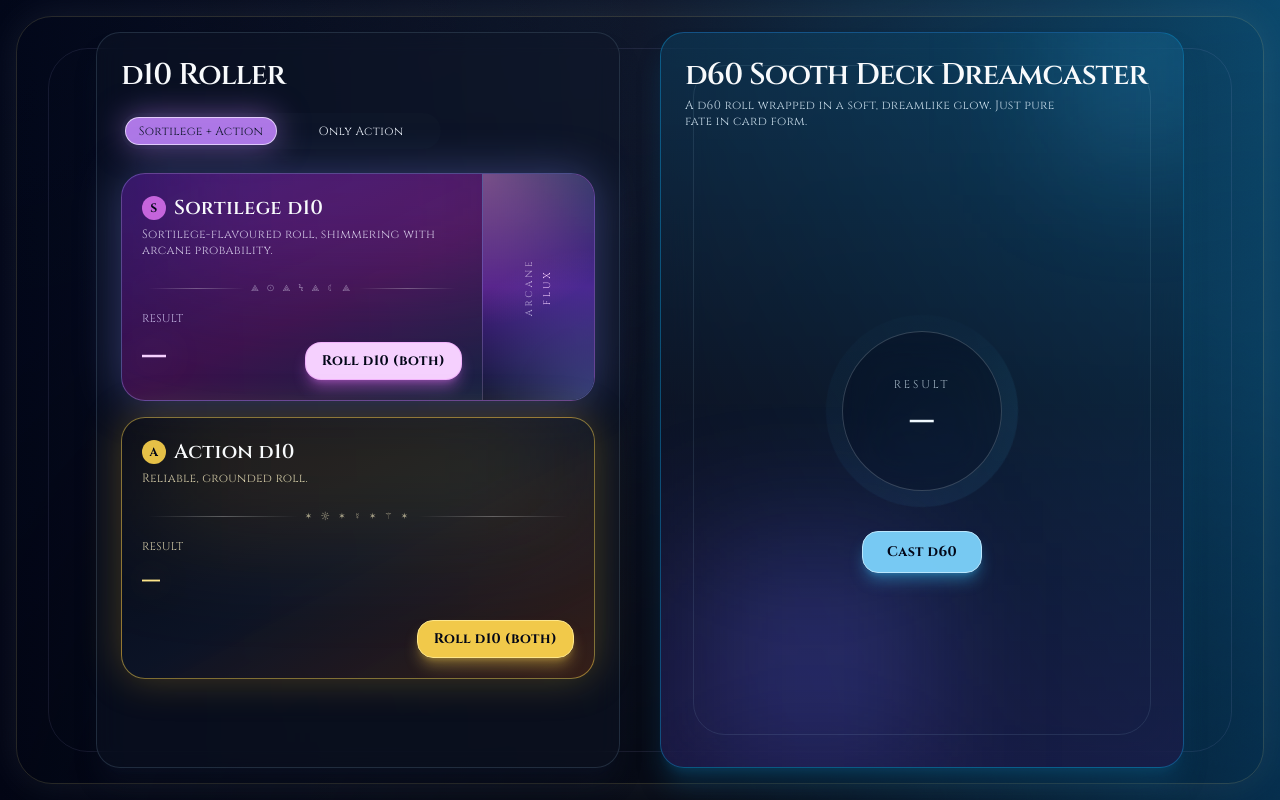
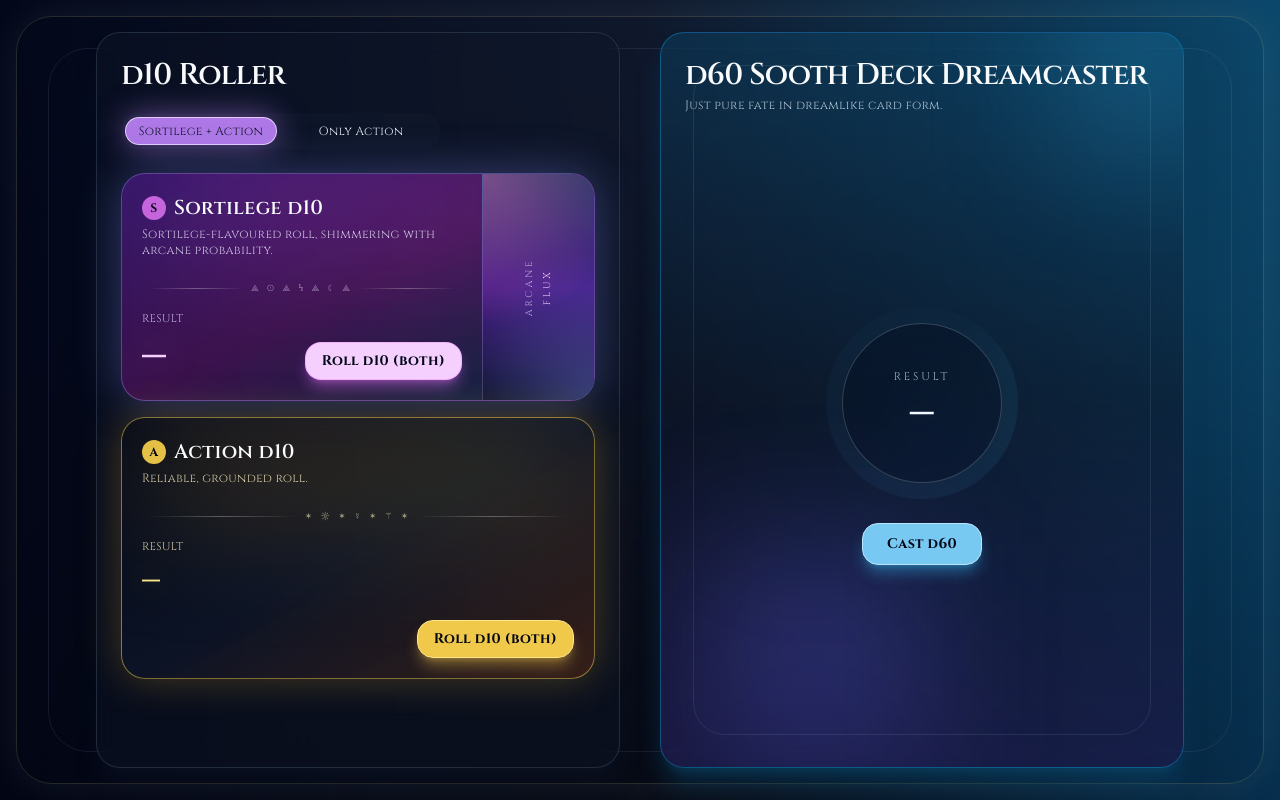
Before and after one commit to Andrea-Asaro/InvisibleSun_Roller_V2, a plain HTML site: page index.html in a window 1280 px wide. Drawn offline with nearby package versions, Linux system fonts and the light colour scheme.

Commit message:
tweaked text in dreamcaster

```diff
--- a/index.html
+++ b/index.html
@@ -384,9 +384,8 @@
             <h2 class="text-2xl md:text-3xl font-semibold tracking-tight flex items-center gap-2">
               d60 Sooth Deck Dreamcaster
             </h2>
-            <p class="text-sm md:text-xs text-sky-100/85 max-w-sm">
-              A d60 roll wrapped in a soft, dreamlike glow. Just pure fate in
-              card form.
+            <p class="text-xs text-sky-100/75 max-w-sm">
+              Just pure fate in dreamlike card form.
             </p>
           </header>
 
```
